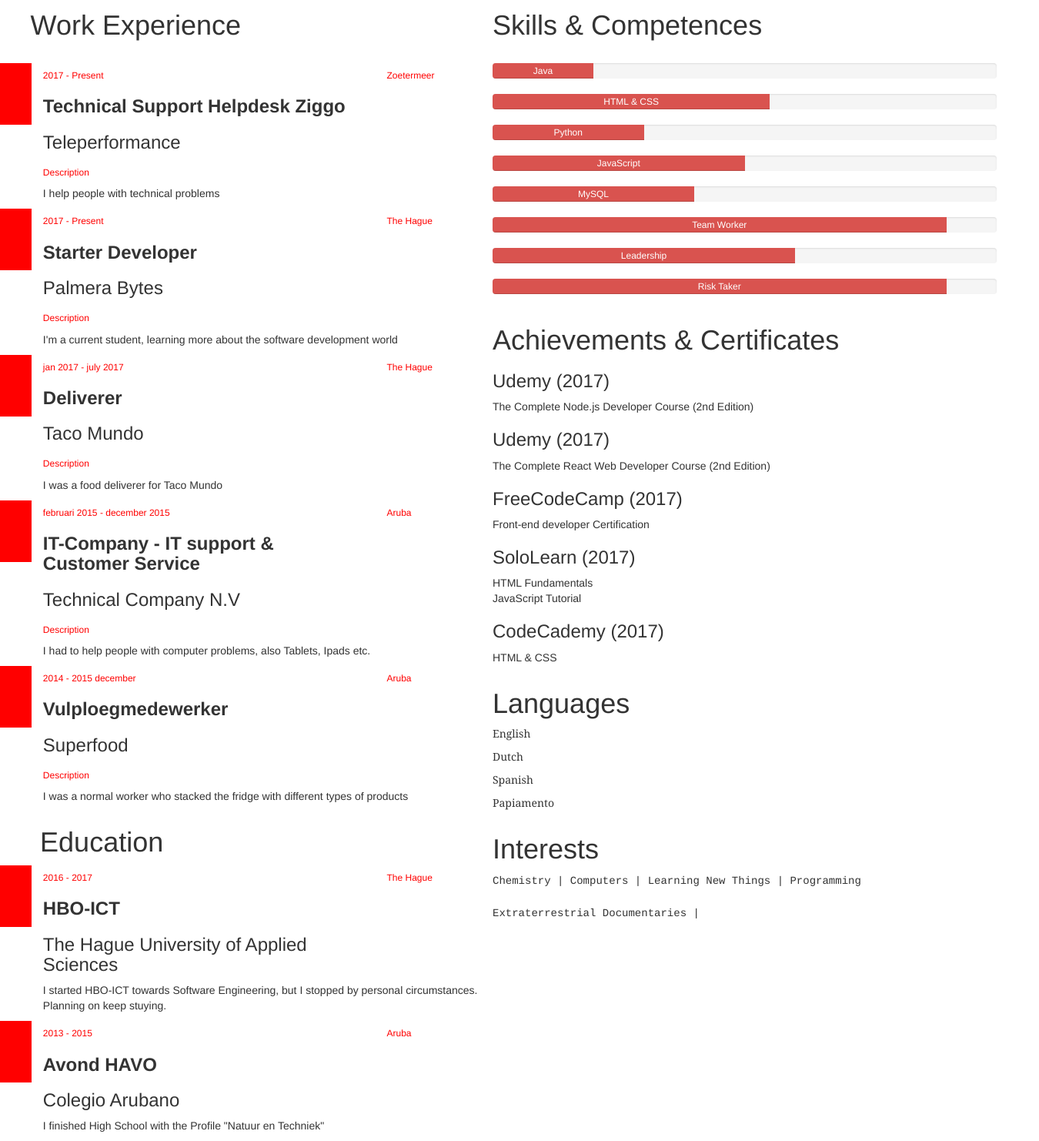
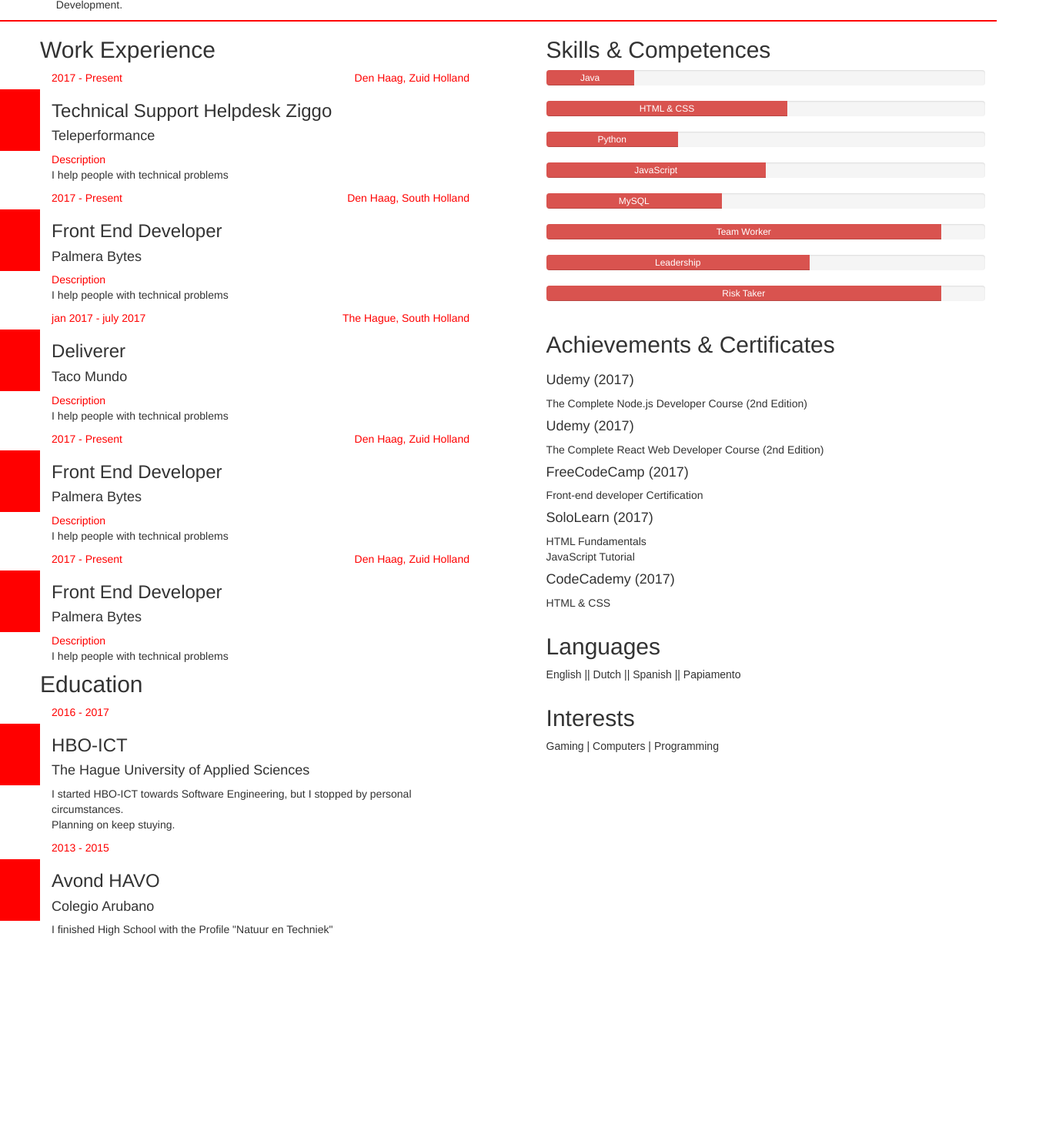
Before and after one commit to AHaayen/CV-HTML, a website: page index.html in a window 1280 px wide. Shown: the part 449-1931 px from the top of the page at 77% size, 1350 px wide, since content can reach past the window. After the commit the page ends 1726 px from the top, so only its background shows below. Drawn offline with nearby package versions, Linux system fonts and the light colour scheme.

Commit message:
CV almost done

```diff
--- a/css/style.css
+++ b/css/style.css
@@ -1,54 +1,75 @@
 body {
+  overflow-x: hidden;
   padding: 0px;
   margin: 0px;
   width: 100%;
+  margin-bottom: 50px;
 }
 
-h4 {
-  font-size: 12px;
+
+.box{
+  margin-top:25px;
+  background-color:red;
+  height:80px
+}
+
+.box2 {
+  background-color: rgb(9, 8, 58);
+  height: 50px;
+  margin-top:25px;
+}
+
+.header-line {
+  border-bottom-style:solid;
+  border-bottom-width:2px;
+  border-bottom-color:red;
+}
+
+img{
+  margin-top: 25px;
+  margin-left: 9vw;
+  margin-bottom: 25px;
+  width: 17vw;
+  height: 50%;
+  border-radius: 100%;
+  border-width: 6px;
+  border-color:rgb(9, 8, 58);
+  border-style: solid;
+}
+
+span{
   color: red;
 }
 
-.header {
-  padding-top:20px;
-  border-bottom-style:solid;
-  border-bottom-width: 2px;
-  border-bottom-color:red;
+.contact-span{
+  color:black;
+  color: #1A226F;
 }
 
+ul{
+  margin-top: 25px;
+  list-style-type: none;
+  font-size: 20px;
+  font-weight: bold;
+}
 
-img{
-  margin-top: 25px;
-  margin-left: 25%;
-  width: 50%;
-  border-radius: 100%;
-  border-width: 6px;
-  border-color:#1A226F;
-  border-style: solid;
+li{
+  margin-top: 40px;
 }
 
 .contact-details{
   margin-top: 25px;
 }
 
-.margin-fix {
-  margin-left: 0px;
+
+.language{
+  font-family: Arial, Helvetica, sans-serif;
 }
 
-p1{
-  font-family: Courier;
+.interests{
+  font-family: Arial, Helvetica, sans-serif;
 }
 
-#languages{
-  font-family: Georgia;
+.p {
+  font-family: Arial, Helvetica, sans-serif;
 }
-
-.red-row{
-  background-color: red;
-  height: 80px;
-}
-
-hr{
-  height: 1px;
-  background-color: red;
-}
--- a/index.html
+++ b/index.html
@@ -15,19 +15,19 @@
     <link href="css/style.css" rel="stylesheet">
 </head>
 
+
 <body>
-  <section id="container-fluid">
 
-    <Header class="header row">
+    <!-- header -->
+    <header class="header-line row">
+        <div class="col-lg-4 col-md-12 col-sm-12">
+            <div class="row">
 
-      <section class="col-lg-4 col-md-4 col-sm-4">
-        <section class="row">
-
-          <section style="margin-top:25px;background-color:#1A226F; height:80px" class="col-lg-1 col-md-1 col-xs-1"></section>
-
-          <section class="col-lg-11 col-md-11 col-xs-11">
-
+                <div class="box2 col-lg-2 col-md-2 col-sm-2 col-xs-2"></div>
+                <div class="col-lg-10 col-md-10 col-sm-10 col-xs-10">
                     <h1>Andres Haayen</h1>
+                </div>
+                <div class="col-lg-10 col-sm-10 col-md-10 col-xs-10 col-lg-offset-2 col-md-offset-2 col-sm-offset-2 col-xs-offset-2">
                     <p>
                         Someone I really admire, Gary Vaynerchuk said the following:
                         <br>
@@ -36,243 +36,195 @@
                             <strong>dream</strong> about it, but much harder to
                             <strong>execute</strong> it “. </i>
                         <br>
-              <br> I’ve always had a passion for finding out how things are connected. That’s why I’m drawn towards programming
-              and making music. The concept of composition is present in both. I see them both as an art form. I put a lot
-              of value in creative freedom and making an idea accessible to human kind. This could be through a song or an
-              open source project. I’m a risk taker, a team player and I love new challenges. I see myself motivating other
-              peoples dreams and future excitements and helping them in becoming a better version of themselves. I want to
-              achieve this by doing Front-end Development and Back-end Development.
-            </p>
-          </section>
-        </section>
-      </section>
+                        <br>
+                        <p>I’ve always had a passion for finding out how things are connected. That’s why I’m drawn towards
+                            programming and making music. The concept of composition is present in both. I see them both
+                            as an art form. I put a lot of value in creative freedom and making an idea accessible to human
+                            kind. This could be through a song or an open source project. I’m a risk taker, a team player
+                            and I love new challenges. I see myself motivating other peoples dreams and future excitements
+                            and helping them in becoming a better version of themselves. I want to achieve this by doing
+                            Front-end Development and Back-end Development.</p>
+                </div>
+
+            </div>
+        </div>
+
+        <div class="col-lg-4 col-md-6 col-sm-6 col-xs-6">
+
+            <img class="profile-picture" src="img/andres.jpg" alt="profile picture" style="height: 30vh" />
 
 
-      <section class="col-lg-4 col-md-4 col-xs-4">
-
-        <img src="img/andres.jpg" />
-
-      </section>
+        </div>
 
 
-      <section class="contact-details col-lg-4 col-md-4 col-xs-4">
-
+        <div class="col-lg-4 col-md-6 col-sm-6 col-xs-6">
+            <ul>
+                <li>
                     <span class="contact-span">andreshaayen@gmail.com</span>
                     <i class="fa fa-envelope-square fa-2x" style="font-size:30px;color:#1A226F" aria-hidden="true"></i>
-        <br>
-        <br>
+                </li>
+                <li>
                     <span class="contact-span">0640876064</span>
                     <i class="fa fa-phone-square fa-2x" style="font-size:30px;color:#1A226F" aria-hidden="true"></i>
-        <br>
-        <br>
+                </li>
+                <li>
                     <span class="contact-span">Den Haag, Netherlands</span>
                     <i class="fa fa-map-marker fa-2x" style="font-size:30px;color:#1A226F" aria-hidden="true"></i>
-        <br>
-        <br>
+                </li>
+                <li>
                     <span class="contact-span">
                         <a href="https://www.linkedin.com/in/andres-haayen-8519a3144/">LinkedIn</a>
                     </span>
                     <i class="fa fa-linkedin-square fa-2x" style="font-size:30px;color:#1A226F"></i>
-      </section>
-    </Header>
-    <!-- End of the header -->
+                </li>
+            </ul>
+        </div>
 
+    </header>
+
+    <!-- Work Experience & Education Row -->
 
     <section class="row">
-      <section class="work-experience col-lg-6 col-md-6 col-sm-8 col-xs-1">
-        <div class="row">
-          <!-- WORK EXPERIENCE -->
-          <h1 class="col-lg-offset-1">Work Experience</h1>
-          <br>
+        <div class="col-lg-6 col-md-6 col-sm-12 col-xs-12">
+
+            <section class "row">
+
+                <div class="col-lg-offset-1 col-md-offset-1 col-sm-offset-1 col-xs-offset-1">
+                    <h2>Work Experience</h2>
                 </div>
-        <div class="row margin-fix">
-          <!-- Row experience -->
-          <section class="row">
-            <!-- Header -->
-            <section class="red-row col-lg-1"></section>
-            <section class="col-lg-8">
-              <h4>2017 - Present</h4>
-              <h3>
-                <strong>Technical Support Helpdesk Ziggo</strong>
-              </h3>
-              <h3>Teleperformance</h3>
-            </section>
-            <section class="col-lg-2">
-              <h4>Zoetermeer</h4>
-            </section>
-          </section>
-          <!-- Content -->
-          <section class="row">
-            <section class="col-lg-11 col-lg-offset-1">
-              <h4>Description</h4>
+
+                <div class="box col-lg-1 col-md-1 col-sm-1 col-xs-1"></div>
+
+                <div class="col-lg-11 col-md-11 col-sm-11 col-xs-11">
+                    <span>2017 - Present</span>
+                    <span class="pull-right">Den Haag, Zuid Holland</span>
+                    <h3>Technical Support Helpdesk Ziggo</h3>
+                    <h4>Teleperformance</h4>
+                </div>
+
+                <div class="col-lg-11 col-md-11 col-sm-11 col-xs-11 col-lg-offset-1 col-md-offset-1 col-sm-offset-1 col-xs-offset-1">
+
+                    <span>Description</span>
                     <p>I help people with technical problems</p>
-            </section>
-          </section>
+
+                </div>
+
+                <div class="box col-lg-1 col-md-1 col-sm-1 col-xs-1"></div>
+
+                <div class="col-lg-11 col-md-11 col-sm-11 col-xs-11">
+                    <span>2017 - Present</span>
+                    <span class="pull-right">Den Haag, South Holland</span>
+                    <h3>Front End Developer</h3>
+                    <h4>Palmera Bytes</h4>
+                </div>
+
+                <div class="col-lg-11 col-md-11 col-sm-11 col-xs-11 col-lg-offset-1 col-md-offset-1 col-sm-offset-1 col-xs-offset-1">
+
+                    <span>Description</span>
+                    <p>I help people with technical problems</p>
+
+                </div>
+
+                <div class="box col-lg-1 col-md-1 col-sm-1 col-xs-1"></div>
+
+                <div class="col-lg-11 col-md-11 col-sm-11 col-xs-11">
+                    <span>jan 2017 - july 2017</span>
+                    <span class="pull-right">The Hague, South Holland</span>
+                    <h3>Deliverer</h3>
+                    <h4>Taco Mundo</h4>
+                </div>
+
+                <div class="col-lg-11 col-md-11 col-sm-11 col-xs-11 col-lg-offset-1 col-md-offset-1 col-sm-offset-1 col-xs-offset-1">
+
+                    <span>Description</span>
+                    <p>I help people with technical problems</p>
+
+                </div>
+
+                <div class="box col-lg-1 col-md-1 col-sm-1 col-xs-1"></div>
+
+                <div class="col-lg-11 col-md-11 col-sm-11 col-xs-11">
+                    <span>2017 - Present</span>
+                    <span class="pull-right">Den Haag, Zuid Holland</span>
+                    <h3>Front End Developer</h3>
+                    <h4>Palmera Bytes</h4>
+                </div>
+
+                <div class="col-lg-11 col-md-11 col-sm-11 col-xs-11 col-lg-offset-1 col-md-offset-1 col-sm-offset-1 col-xs-offset-1">
+
+                    <span>Description</span>
+                    <p>I help people with technical problems</p>
+
+                </div>
+
+                <div class="box col-lg-1 col-md-1 col-sm-1 col-xs-1"></div>
+
+                <div class="col-lg-11 col-md-11 col-sm-11 col-xs-11">
+                    <span>2017 - Present</span>
+                    <span class="pull-right">Den Haag, Zuid Holland</span>
+                    <h3>Front End Developer</h3>
+                    <h4>Palmera Bytes</h4>
+                </div>
+
+                <div class="col-lg-11 col-md-11 col-sm-11 col-xs-11 col-lg-offset-1 col-md-offset-1 col-sm-offset-1 col-xs-offset-1">
+
+                    <span>Description</span>
+                    <p>I help people with technical problems</p>
+
+                </div>
+
+                <div class="col-lg-offset-1 col-md-offset-1 col-sm-offset-1 col-xs-offset-1">
+                    <h2>Education</h2>
+                </div>
+
+                <div class="box col-lg-1 col-md-1 col-sm-1 col-xs-1"></div>
+
+                <div class="col-lg-11 col-md-11 col-sm-11 col-xs-11">
+                    <span>2016 - 2017</span>
+
+                    <h3>HBO-ICT</h3>
+                    <h4>The Hague University of Applied Sciences</h4>
+
+                </div>
+
+                <div class="col-lg-11 col-md-11 col-sm-11 col-xs-11 col-lg-offset-1 col-md-offset-1 col-sm-offset-1 col-xs-offset-1">
+
+                    <p>I started HBO-ICT towards Software Engineering, but I stopped by personal circumstances.
+                        <br> Planning on keep stuying.</p>
+                </div>
+                <div class="box col-lg-1 col-md-1 col-sm-1 col-xs-1"></div>
+
+                <div class="col-lg-11 col-md-11 col-sm-11 col-xs-11">
+                    <span>2013 - 2015</span>
+
+                    <h3>Avond HAVO</h3>
+                    <h4>Colegio Arubano</h4>
+
+                </div>
+
+                <div class="col-lg-11 col-md-11 col-sm-11 col-xs-11 col-lg-offset-1 col-md-offset-1 col-sm-offset-1 col-xs-offset-1">
+
+                    <p>I finished High School with the Profile "Natuur en Techniek"</p>
                 </div>
 
 
-        <div class="row margin-fix">
-          <!-- Row experience -->
-          <section class="row">
-            <!-- Header -->
-            <section class="red-row col-lg-1"></section>
-            <section class="col-lg-8">
-              <h4>2017 - Present</h4>
-              <h3>
-                <strong>Starter Developer</strong>
-              </h3>
-              <h3>Palmera Bytes</h3>
-            </section>
-            <section class="col-lg-2">
-              <h4>The Hague</h4>
-            </section>
-          </section>
-          <!-- Content -->
-          <section class="row">
-            <section class="col-lg-11 col-lg-offset-1">
-              <h4>Description</h4>
-              <p>I'm a current student, learning more about the software development world</p>
-            </section>
-          </section>
-        </div>
-
-        <div class="row margin-fix">
-          <!-- Row experience -->
-          <section class="row">
-            <!-- Header -->
-            <section class="red-row col-lg-1"></section>
-            <section class="col-lg-8">
-              <h4>jan 2017 - july 2017</h4>
-              <h3>
-                <strong>Deliverer</strong>
-              </h3>
-              <h3>Taco Mundo</h3>
-            </section>
-            <section class="col-lg-2">
-              <h4>The Hague</h4>
-            </section>
-          </section>
-          <!-- Content -->
-          <section class="row">
-            <section class="col-lg-11 col-lg-offset-1">
-              <h4>Description</h4>
-              <p>I was a food deliverer for Taco Mundo </p>
-            </section>
-          </section>
-        </div>
 
 
-        <div class="row margin-fix">
-          <!-- Row experience -->
-          <section class="row">
-            <!-- Header -->
-            <section class="red-row col-lg-1"></section>
-            <section class="col-lg-8">
-              <h4>februari 2015 - december 2015</h4>
-              <h3>
-                <strong>IT-Company - IT support & Customer Service</strong>
-              </h3>
-              <h3>Technical Company N.V</h3>
+
             </section>
-            <section class="col-lg-2">
-              <h4>Aruba</h4>
-            </section>
-          </section>
-          <!-- Content -->
-          <section class="row">
-            <section class="col-lg-11 col-lg-offset-1">
-              <h4>Description</h4>
-              <p>I had to help people with computer problems, also Tablets, Ipads etc.</p>
-            </section>
-          </section>
-        </div>
 
-        <div class="row margin-fix">
-          <!-- Row experience -->
-          <section class="row">
-            <!-- Header -->
-            <section class="red-row col-lg-1"></section>
-            <section class="col-lg-8">
-              <h4>2014 - 2015 december</h4>
-              <h3>
-                <strong>Vulploegmedewerker</strong>
-              </h3>
-              <h3>Superfood</h3>
-            </section>
-            <section class="col-lg-2">
-              <h4>Aruba</h4>
-            </section>
-          </section>
-          <!-- Content -->
-          <section class="row">
-            <section class="col-lg-11 col-lg-offset-1">
-              <h4>Description</h4>
-              <p>I was a normal worker who stacked the fridge with different types of products
-              </p>
-            </section>
-          </section>
-        </div>
-
-
-        <!-- EDUCATION -->
-
-        <h1 class="col-lg-offset-1">Education</h1>
-        <div class="row margin-fix">
-          <!-- Row experience -->
-          <section class="row">
-            <!-- Header -->
-            <section class="red-row col-lg-1"></section>
-            <section class="col-lg-8">
-              <h4>2016 - 2017</h4>
-              <h3>
-                <strong>HBO-ICT</strong>
-              </h3>
-              <h3>The Hague University of Applied Sciences</h3>
-            </section>
-            <section class="col-lg-2">
-              <h4>The Hague</h4>
-            </section>
-          </section>
-          <!-- Content -->
-          <section class="row">
-            <section class="col-lg-11 col-lg-offset-1">
-              <p>I started HBO-ICT towards Software Engineering, but I stopped by personal circumstances.
-                <br> Planning on keep stuying.</p>
-            </section>
-          </section>
-        </div>
-
-        <div class="row margin-fix">
-          <section class="row">
-            <!-- Header -->
-            <section class="red-row col-lg-1"></section>
-            <section class="col-lg-8">
-              <h4>2013 - 2015</h4>
-              <h3>
-                <strong>Avond HAVO</strong>
-              </h3>
-              <h3>Colegio Arubano</h3>
-            </section>
-            <section class="col-lg-2">
-              <h4>Aruba</h4>
-            </section>
-          </section>
-          <!-- Content -->
-          <section class="row">
-            <section class="col-lg-11 col-lg-offset-1">
-              <p>I finished High School with the Profile "Natuur en Techniek"</p>
-            </section>
-          </section>
-      </section>
         </div>
 
 
         <!-- Skills & Competences -->
+        <div class="col-lg-6 col-md-6 col-sm-12 col-xs-12">
+            <section class="row">
 
-      <section class="col-lg-6 col-md-10 col-sm-4 col-xs-11">
-        <div class="row">
-          <h1>Skills & Competences</h1>
-          <br>
+                <div class="col-lg-12 col-md-12 col-sm-11 col-xs-11 col-sm-offset-1 col-xs-offset-1">
+                    <h2>Skills & Competences</h2>
+                </div>
+
+                <div class="col-lg-11 col-md-11 col-sm-11 col-xs-11 col-sm-offset-1 col-xs-offset-1">
                     <div class="progress">
                         <div class="progress-bar progress-bar-danger" role="progressbar" aria-valuenow="60" aria-valuemin="0" aria-valuemax="100"
                             style="width: 20%;">
@@ -323,48 +275,50 @@
                     </div>
                 </div>
 
-        <!-- Achievements & Certificates -->
-        <div class="row">
-          <h1>Achievements & Certificates</h1>
-          <h3>Udemy (2017)</h3>
+
+                <!-- Achievements & Certificates  -->
+                <div class="col-lg-12 col-md-12 col-sm-11 col-xs-11 col-sm-offset-1 col-xs-offset-1">
+                    <h2>Achievements & Certificates</h2>
+                </div>
+
+                <div class="col-lg-11 col-md-11 col-sm-11 col-xs-11 col-lg-offset-1 col-md-offset-1 col-sm-offset-1 col-xs-offset-1">
+                    <h4>Udemy (2017)</h4>
                     <p>The Complete Node.js Developer Course (2nd Edition)</p>
-          <h3>Udemy (2017)</h3>
+                    <h4>Udemy (2017)</h4>
                     <p>The Complete React Web Developer Course (2nd Edition)</p>
-          <h3>FreeCodeCamp (2017)</h3>
+                    <h4>FreeCodeCamp (2017)</h4>
                     <p>Front-end developer Certification</p>
-          <h3>SoloLearn (2017)</h3>
+                    <h4>SoloLearn (2017)</h4>
                     <p>HTML Fundamentals
                         <br> JavaScript Tutorial
                     </p>
-          <h3>CodeCademy (2017)</h3>
+                    <h4>CodeCademy (2017)</h4>
                     <p>HTML & CSS</p>
                 </div>
+
                 <!-- Languages -->
-        <div class="row">
-          <h1>Languages</h1>
-          <section class="row">
-            <!-- Header -->
-            <section id="languages" class="col-lg-12">
-              <p>English</p>
-              <p>Dutch</p>
-              <p>Spanish</p>
-              <p>Papiamento</p>
-            </section>
-          </section>
+                <div class="col-lg-12 col-md-12 col-sm-11 col-xs-11 col-sm-offset-1 col-xs-offset-1">
+                    <h2>Languages</h2>
                 </div>
-        <div class="row">
-          <h1>Interests</h1>
-          <p1>Chemistry | Computers | Learning New Things | Programming
-            <br>
-            <br> Extraterrestrial Documentaries |
-          </p1>
 
+                <div class="col-lg-11 col-md-11 col-sm-11 col-xs-11 col-lg-offset-1 col-md-offset-1 col-sm-offset-1 col-xs-offset-1">
+                    <p class="language">English || Dutch || Spanish || Papiamento</p>
                 </div>
-      </section>
-    </section>
+
+                <div class="col-lg-12 col-md-12 col-sm-11 col-xs-11 col-sm-offset-1 col-xs-offset-1">
+                        <h2>Interests</h2>
+                    </div>
+
+                    <div class="col-lg-11 col-md-11 col-sm-11 col-xs-11 col-lg-offset-1 col-md-offset-1 col-sm-offset-1 col-xs-offset-1">
+                        <p class="interests">Gaming | Computers | Programming</p>
+                    </div>
 
 
 
+            </section>
+        </div>
+
+    </section>
 
     <!-- Bootstrap core JavaScript
 ================================================== -->
```
Lines whose indentation alone changed are shown as unchanged.
